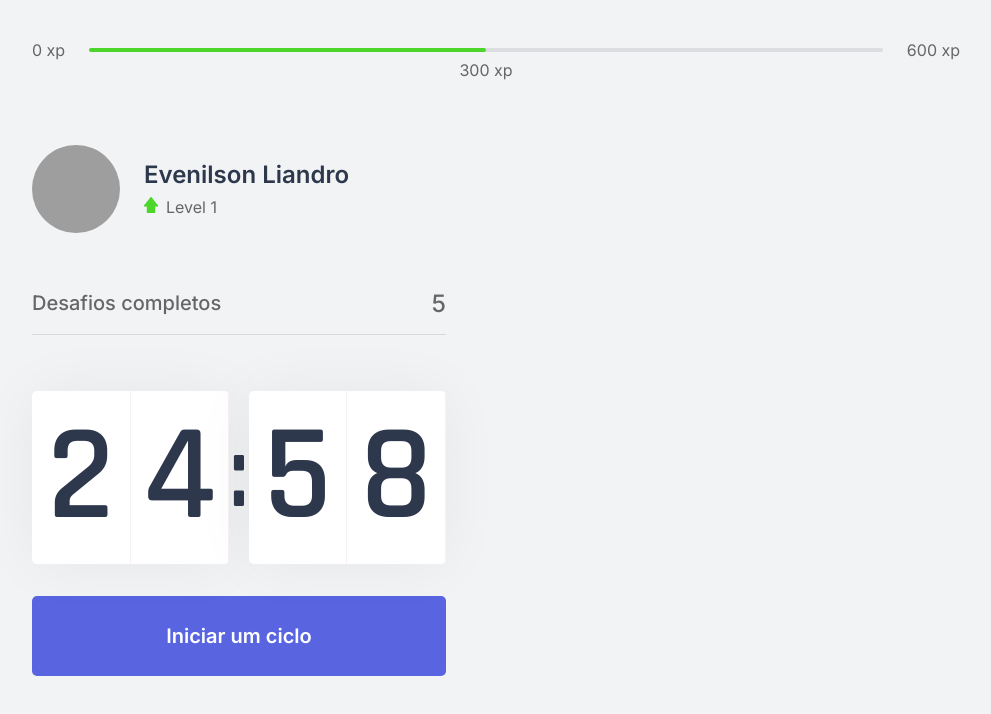
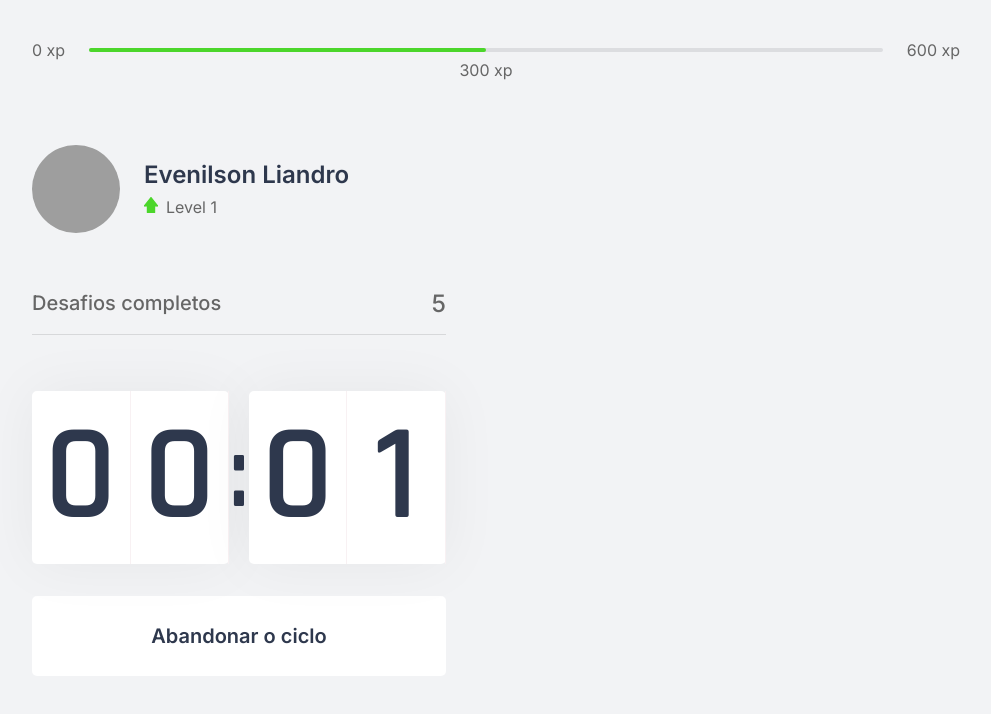
Before and after one commit to evenilson/NLW_04, a Next.js app in the folder moveit-next/: page / in a window 1280 px wide. Both pictures are taken after a click on the button "Iniciar um ciclo". Shown: the top 714 px of the page, without its empty margins (144-1135 px from the left). Built offline with nearby package versions, Linux system fonts and the light colour scheme; grey boxes are pictures that could not be loaded.

Commit message:
AULA 03: Finalizando o Componente  Countdown

```diff
--- a/moveit-next/src/components/Countdown.tsx
+++ b/moveit-next/src/components/Countdown.tsx
@@ -1,9 +1,12 @@
 import { useState, useEffect } from 'react';
 import styles from '../styles/components/Countdown.module.css';
 
+let countdownTimeout: NodeJS.Timeout;
+
 export function Countdown() {
-    const [time, setTime] = useState(25 * 60);
-    const [active, setActive] = useState(false);
+    const [time, setTime] = useState(.05 * 60);
+    const [isActive, setIsActive] = useState(false);
+    const [hasFinished, setHasFinished] = useState(false);
 
     const minutes = Math.floor(time / 60);
     const seconds = time % 60;
@@ -13,18 +16,26 @@ export function Countdown() {
     const [secondLeft, secondRight] = String(seconds).padStart(2, '0').split('');
 
     function startCountdown(){
-        setActive(true);
+        setIsActive(true);
+    }
 
+    function resetCountdown(){
+        clearTimeout(countdownTimeout);
+        setIsActive(false);
+        setTime(.05 * 60);
 
     }
 
     useEffect(() => {
-        if(active && time > 0 ){
-            setTimeout(() => {
+        if(isActive && time > 0 ){
+            countdownTimeout = setTimeout(() => {
                 setTime(time - 1)
             }, 1000)
+        } else if ( isActive && time === 0) {
+            setHasFinished(true);
+            setIsActive(false);
         }
-    }, [active, time])
+    }, [isActive, time])
 
 
     return (
@@ -41,6 +52,24 @@ export function Countdown() {
                 </div>
             </div>
 
+            { hasFinished ? (
+                <button
+                    disabled
+                    className={styles.countdownButton}
+                >
+                    Ciclo encerrado
+                </button>
+            ) : (
+                <>
+                    { isActive ? (
+                        <button
+                            type="button"
+                            className={`${styles.countdownButton} ${styles.countdownButtonActive}`}
+                            onClick={resetCountdown}
+                        >
+                            Abandonar o ciclo
+                        </button>
+                    ): (
                         <button
                             type="button"
                             className={styles.countdownButton}
@@ -48,6 +77,11 @@ export function Countdown() {
                         >
                             Iniciar um ciclo
                         </button>
+                     ) }
                 </>
-    )
+            )}
+
+
+        </>
+    );
 }
--- a/moveit-next/src/styles/components/Countdown.module.css
+++ b/moveit-next/src/styles/components/Countdown.module.css
@@ -67,6 +67,23 @@
     transition: background-color 0.2s;
 }
 
-.countdownButton:hover {
+.countdownButton:not(:disabled):hover {
     background: var(--blue-dark);
 }
+
+.countdownButtonActive {
+    background: var(--white);
+    color: var(--title);
+}
+
+.countdownButtonActive:not(:disabled):hover {
+    background: var(--red);
+    color: var(--white);
+}
+
+.countdownButton:disabled {
+    background: var(--white);
+    color: var(--text);
+
+    cursor: not-allowed;
+}
```
Lines whose indentation alone changed are shown as unchanged.
